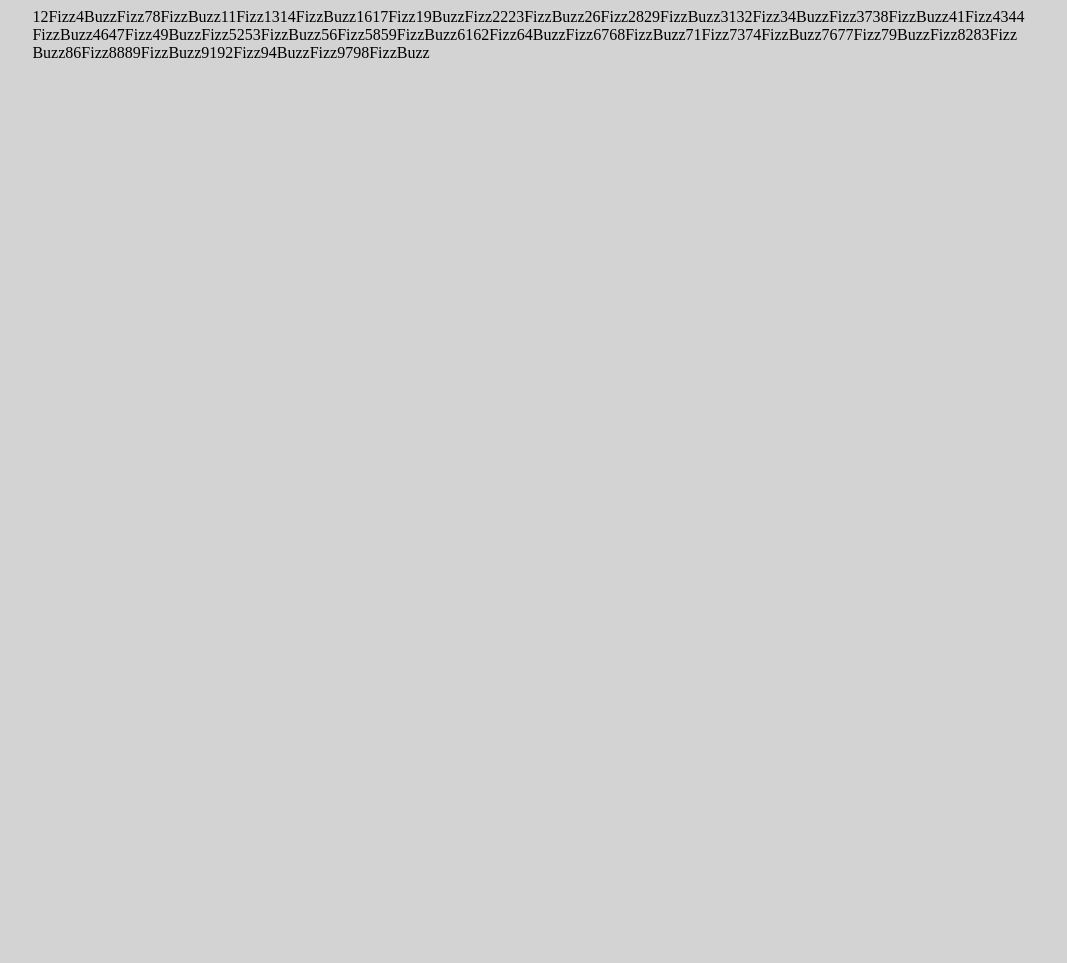
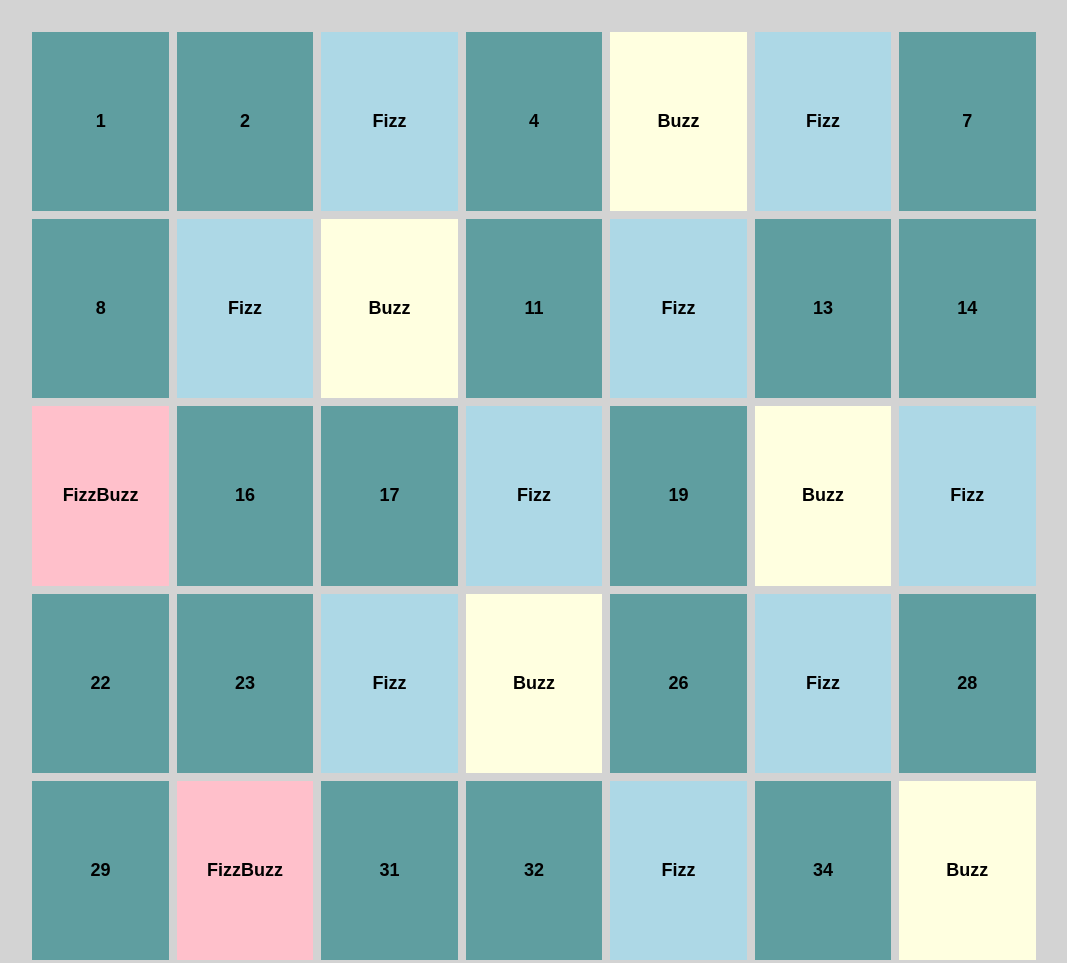
Before and after one commit to snerva/js-fizzbuzz, a plain HTML site: page bonus 2/index.html in a window 1280 px wide. Shown: the top 963 px of the page, without its empty margins (102-1169 px from the left). Before the commit the page ends 800 px from the top, so only its background shows below. Drawn offline with Linux system fonts and the light colour scheme.

Commit message:
color boxes

```diff
--- a/bonus 2/assets/css/style.css
+++ b/bonus 2/assets/css/style.css
@@ -1,10 +1,22 @@
 body{
     background-color: lightgrey;
+    font-family: Arial, Helvetica, sans-serif;
+    font-weight: bolder;
+    font-size: large;
 }
 
 .container{
     width: 80%;
-    margin: 0 auto;
+    margin: 2rem auto;
     display: flex;
     flex-wrap: wrap;
+    gap: 0.5rem;
 }
+
+.box{
+    width: calc((100% / 7) - 0.5rem);
+    aspect-ratio: 1/1;
+    background-color: cadetblue;
+    text-align: center;
+    line-height: 179.19px;
+}
--- a/bonus 2/assets/js/main.js
+++ b/bonus 2/assets/js/main.js
@@ -1,22 +1,28 @@
 const boxEl = document.querySelector("div.container");
 let printEl;
+
 //scrivi un programma che stampi in console numeri da 1 a 100
 for ( let i=1; i<=100; i++) {
+  let div = document.createElement("div");
+  div.classList.add("box");
   //per i multipli sia di 3 che di 5 stampa FizzBuzz
   //if
   if ((i%15) == 0){
     console.log("FizzBuzz");
     printEl = 'FizzBuzz';
+    div.style.backgroundColor = "pink";
   //per i multipli di 3 stampa Fizz
   //else if
   } else if ((i%3) == 0){
     console.log("Fizz");
     printEl = 'Fizz';
+    div.style.backgroundColor = "lightblue";
     //per i multipli di 5 stampa Buzz
   //else if &&
   } else if ((i%5) == 0){
     console.log("Buzz");
     printEl = 'Buzz';
+    div.style.backgroundColor = "lightyellow";
   //se non é multiplo di nessuno dei due allora stampa il numero
   //else
   } else {
@@ -24,7 +30,8 @@ for ( let i=1; i<=100; i++) {
     printEl = i;
   }
 
-  let div = document.createElement("div");
+
   div.append(`${printEl}`);
   boxEl.append(div);
+
 }
```
